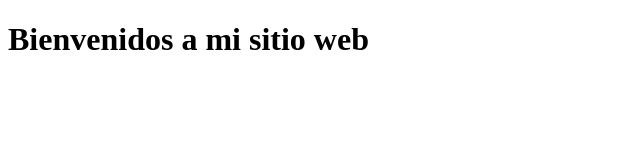
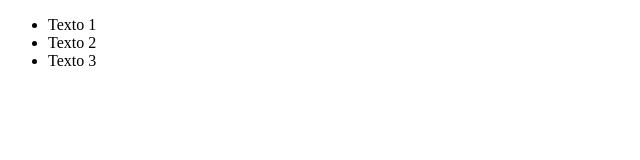
Before and after one commit to LeoCardenas123/CLASE-12-GITHUB-, a plain HTML site: page index.html in a window 1280 px wide. Shown: the whole page, without its empty margins (0-640 px from the left). Drawn offline with Linux system fonts and the light colour scheme.

Commit message:
hago un commit

```diff
--- a/index.html
+++ b/index.html
@@ -6,6 +6,10 @@
     <title>mi sitio web</title>
 </head>
 <body>
-    <h1>Bienvenidos a mi sitio web</h1>
+    <ul>
+        <li>Texto 1</li>
+        <li>Texto 2</li>
+        <li>Texto 3</li>
+    </ul>
 </body>
 </html>
```
